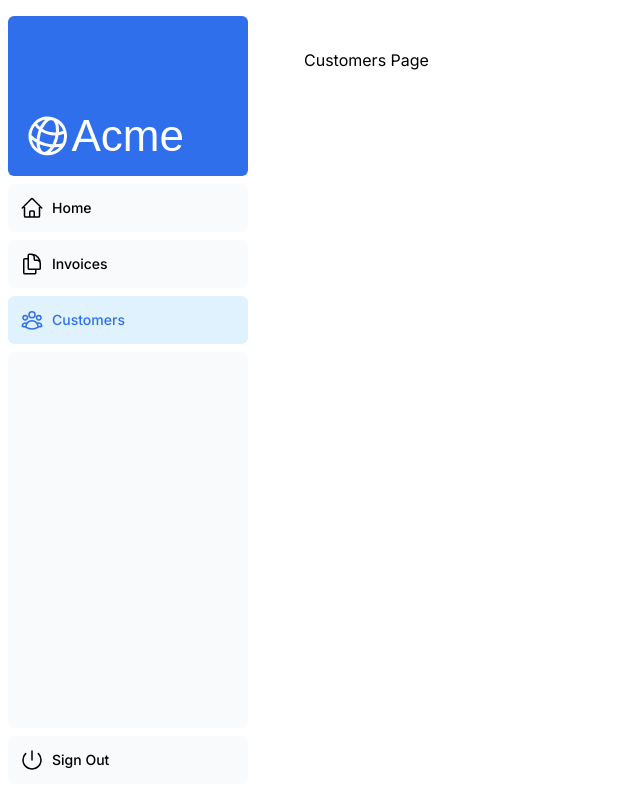
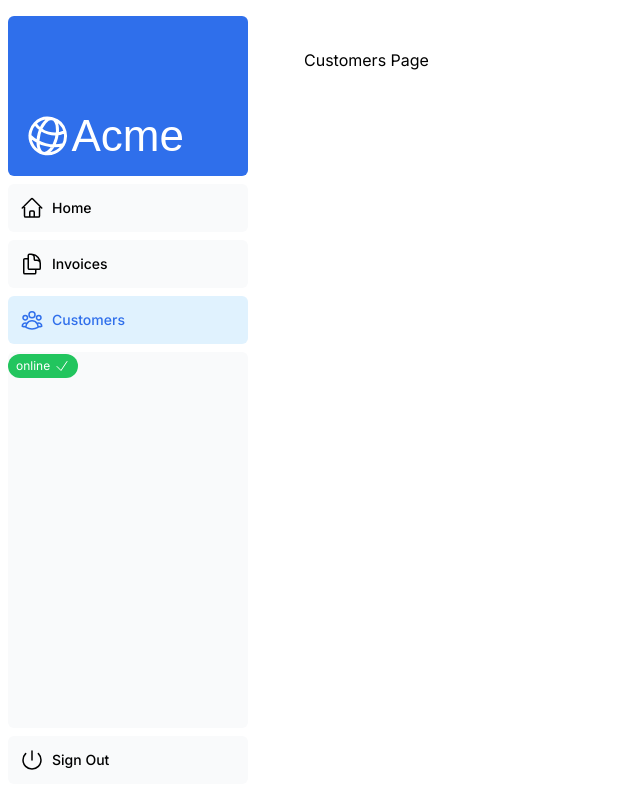
Before and after one commit to 652110311/NEXT, a Next.js app in the folder nextjs-dashboard/: page /dashboard/customers in a window 1280 px wide. Shown: the whole page, without its empty margins (0-640 px from the left). Built offline with nearby package versions, Linux system fonts and the light colour scheme; a web font is replaced by a local one.

Commit message:
detect offline status

```diff
--- a/nextjs-dashboard/app/ui/dashboard/sidenav.tsx
+++ b/nextjs-dashboard/app/ui/dashboard/sidenav.tsx
@@ -3,7 +3,7 @@ import NavLinks from '@/app/ui/dashboard/nav-links';
 import AcmeLogo from '@/app/ui/acme-logo';
 import { PowerIcon } from '@heroicons/react/24/outline';
 import { signOut } from '@/auth';
-
+import OfflineDetector from '../offline';
 export default function SideNav() {
   return (
     <div className="flex h-full flex-col px-3 py-4 md:px-2">
@@ -17,7 +17,9 @@ export default function SideNav() {
       </Link>
       <div className="flex grow flex-row justify-between space-x-2 md:flex-col md:space-x-0 md:space-y-2">
         <NavLinks />
-        <div className="hidden h-auto w-full grow rounded-md bg-gray-50 md:block"></div>
+        <div className="hidden h-auto w-full grow rounded-md bg-gray-50 md:block">
+        <OfflineDetector/>
+        </div>
         <form
          action={async () => {
           'use server';
--- /dev/null
+++ b/nextjs-dashboard/app/ui/offline.tsx
@@ -0,0 +1,46 @@
+'use client'
+import { useEffect, useState } from 'react';
+import { CheckIcon, ClockIcon } from '@heroicons/react/24/outline';
+import clsx from 'clsx';
+
+const OfflineDetector: React.FC = () => {
+ const [isOffline, setIsOffline] = useState<boolean>(false);
+ useEffect(() => {
+   const handleOfflineStatus = () => {
+     setIsOffline(!navigator.onLine);
+   };
+   handleOfflineStatus(); // Check initial status
+   window.addEventListener('online', handleOfflineStatus);
+   window.addEventListener('offline', handleOfflineStatus);
+   return () => {
+     window.removeEventListener('online', handleOfflineStatus);
+     window.removeEventListener('offline', handleOfflineStatus);
+   };
+ }, []);
+ return (
+<div>
+<span
+      className={clsx(
+        'inline-flex items-center rounded-full px-2 py-1 text-xs',
+        {
+          'bg-red-100 text-red-500': isOffline === true,
+          'bg-green-500 text-white': isOffline === false,
+        },
+      )}
+    >
+     {isOffline ? (
+    <>
+        offline
+        <ClockIcon className="ml-1 w-4 text-gray-500" />
+    </>
+     ) : (
+    <>
+        online
+        <CheckIcon className="ml-1 w-4 text-white" />
+    </>
+     )}
+     </span>
+</div>
+ );
+};
+export default OfflineDetector;
```
